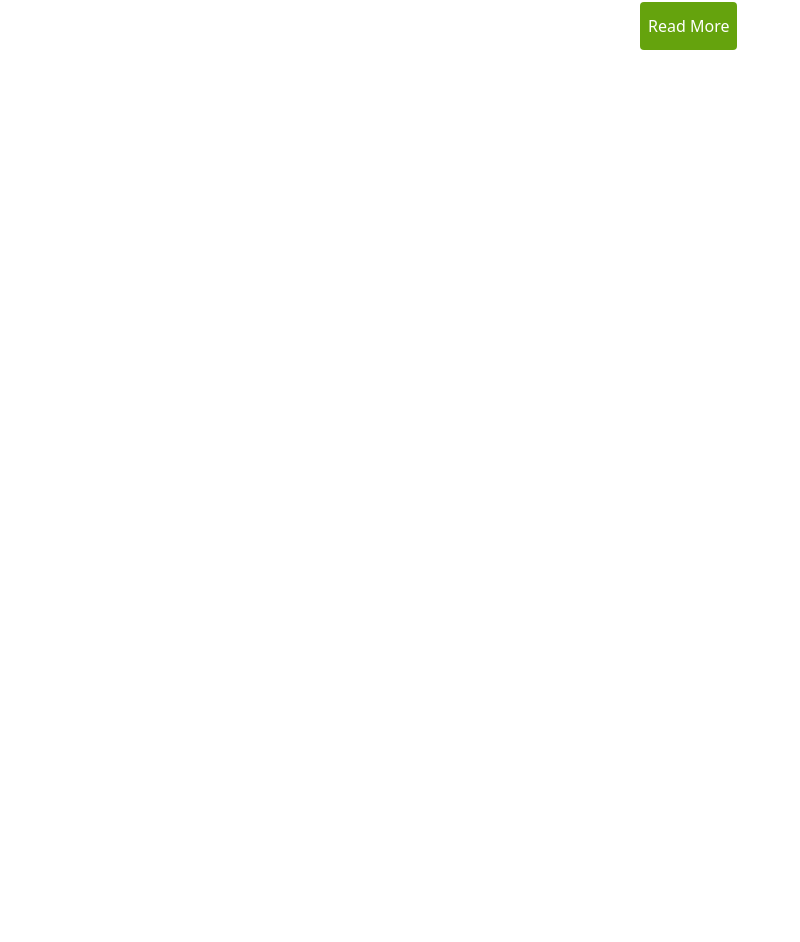
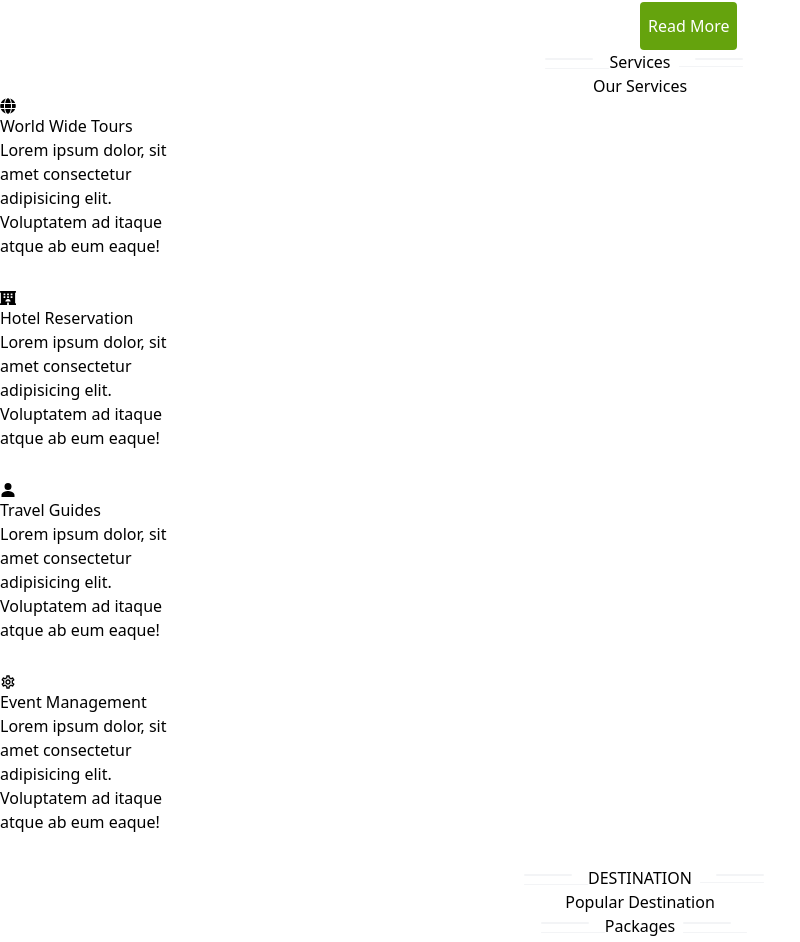
Before and after one commit to weepoka/travel_reactvite, a React (Vite) app: page / in a window 1280 px wide. Shown: the part 1152-2094 px from the top of the page, without its empty margins (0-800 px from the left). Before the commit the page ends 1202 px from the top, so only its background shows below. Built offline with nearby package versions, Linux system fonts and the light colour scheme.

Commit message:
Added Service and Package Page

```diff
--- a/package.json
+++ b/package.json
@@ -10,9 +10,13 @@
     "preview": "vite preview"
   },
   "dependencies": {
+    "localforage": "^1.10.0",
+    "match-sorter": "^6.3.1",
     "react": "^18.2.0",
     "react-dom": "^18.2.0",
-    "react-icons": "^4.12.0"
+    "react-icons": "^4.12.0",
+    "react-router-dom": "^6.21.0",
+    "sort-by": "^1.2.0"
   },
   "devDependencies": {
     "@types/react": "^18.2.43",
--- /dev/null
+++ b/src/components/OurServices.jsx
@@ -0,0 +1,68 @@
+import { FaGlobe, FaHotel } from "react-icons/fa";
+import { IoPersonSharp } from "react-icons/io5";
+import { MdOutlineSettings } from "react-icons/md";
+import Services from "./Services";
+
+const services = [
+  {
+    icon: <FaGlobe />,
+    title: "World Wide Tours",
+    desc: "Lorem ipsum dolor, sit amet consectetur adipisicing elit. Voluptatem ad itaque atque ab eum eaque!",
+  },
+  {
+    icon: <FaHotel />,
+    title: "Hotel Reservation",
+    desc: "Lorem ipsum dolor, sit amet consectetur adipisicing elit. Voluptatem ad itaque atque ab eum eaque!",
+  },
+  {
+    icon: <IoPersonSharp />,
+    title: "Travel Guides",
+    desc: "Lorem ipsum dolor, sit amet consectetur adipisicing elit. Voluptatem ad itaque atque ab eum eaque!",
+  },
+  {
+    icon: <MdOutlineSettings />,
+    title: "Event Management",
+    desc: "Lorem ipsum dolor, sit amet consectetur adipisicing elit. Voluptatem ad itaque atque ab eum eaque!",
+  },
+];
+
+const OurServices = () => {
+  return (
+    <div>
+      <div className="text-center">
+        <div className="flex justify-center">
+          <span className="mt-2 ml-2">
+            <p className="">
+              <hr className="w-12 h-0.5 bg-gray-100 border-0 rounded dark:bg-lime-600" />
+            </p>
+            <p className="mt-2">
+              <hr className="w-16 h-px bg-gray-100 border-0 rounded  dark:bg-lime-600" />
+            </p>
+          </span>
+          <p>Services</p>
+          <span className="mt-2 ml-2">
+            <p className="">
+              <hr className="w-12 h-0.5 bg-gray-100 border-0 rounded dark:bg-lime-600 float-right" />
+            </p>
+            <p className="mt-2">
+              <hr className="w-16 h-px bg-gray-100 border-0 rounded  dark:bg-lime-600" />
+            </p>
+          </span>
+        </div>
+        <h1>Our Services</h1>
+      </div>
+      {services.map((service, index) => {
+        return (
+          <Services
+            key={index}
+            icon={service.icon}
+            title={service.title}
+            desc={service.desc}
+          />
+        );
+      })}
+    </div>
+  );
+};
+
+export default OurServices;
--- /dev/null
+++ b/src/components/Packages.jsx
@@ -0,0 +1,80 @@
+import package1 from "/img/package-1.jpg";
+import package2 from "/img/package-2.jpg";
+import package3 from "/img/package-3.jpg";
+
+const OurPackages = [
+  {
+    img: package1,
+    place: "Thailand",
+    duration: "3 days",
+    person: "2 person",
+    price: "$149.00",
+    details:
+      "Lorem ipsum dolor sit amet consectetur adipisicing elit. Sit sapiente ut illo repellendus odio aut",
+  },
+  {
+    img: package2,
+    place: "Indonesia",
+    duration: "3 days",
+    person: "2 person",
+    price: "$139.00",
+    details:
+      "Lorem ipsum, dolor sit amet consectetur adipisicing elit. Quos repudiandae nesciunt pariatur dolorum eum quae.",
+  },
+  {
+    img: package3,
+    place: "Malaysia",
+    duration: "2 days",
+    person: "2 person",
+    price: "$135.99",
+    details:
+      "Lorem ipsum dolor sit, amet consectetur adipisicing elit. Alias repellendus, est autem eveniet dolores ratione.",
+  },
+];
+
+const Packages = () => {
+  return (
+    <div>
+      <div className="text-center">
+        <div className="flex justify-center">
+          <span className="mt-2 ml-2">
+            <p className="">
+              <hr className="w-12 h-0.5 bg-gray-100 border-0 rounded dark:bg-lime-600" />
+            </p>
+            <p className="mt-2">
+              <hr className="w-16 h-px bg-gray-100 border-0 rounded  dark:bg-lime-600" />
+            </p>
+          </span>
+          <p>Packages</p>
+          <span className="mt-2 ml-2">
+            <p className="">
+              <hr className="w-12 h-0.5 bg-gray-100 border-0 rounded dark:bg-lime-600 " />
+            </p>
+            <p className="mt-2">
+              <hr className="w-16 h-px bg-gray-100 border-0 rounded  dark:bg-lime-600 " />
+            </p>
+          </span>
+        </div>
+        <h1>Awesome Packages</h1>
+      </div>
+      <div>
+        {OurPackages.map((packages, i) => {
+          return (
+            <div key={i}>
+              <div>
+                <img src={packages.img} alt={packages.place} />
+                <p>{packages.place}</p>
+                <p>{packages.duration}</p>
+                <p>{packages.person}</p>
+                <p>{packages.price}</p>
+                <p>{packages.details}</p>
+              </div>
+            </div>
+          );
+        })}
+      </div>
+    </div>
+  );
+};
+
+export default Packages;
--- /dev/null
+++ b/src/components/PopularDestination.jsx
@@ -0,0 +1,33 @@
+const PopularDestination = () => {
+  return (
+    <div>
+      <div className="text-center">
+        <div className="flex justify-center">
+          <span className="mt-2 ml-2">
+            <p className="">
+              <hr className="w-12 h-0.5 bg-gray-100 border-0 rounded dark:bg-lime-600" />
+            </p>
+            <p className="mt-2">
+              <hr className="w-16 h-px bg-gray-100 border-0 rounded  dark:bg-lime-600" />
+            </p>
+          </span>
+          <p>DESTINATION</p>
+          <span className="mt-2 ml-2">
+            <p className="">
+              <hr className="w-12 h-0.5 bg-gray-100 border-0 rounded dark:bg-lime-600 float-right" />
+            </p>
+            <p className="mt-2">
+              <hr className="w-16 h-px bg-gray-100 border-0 rounded  dark:bg-lime-600" />
+            </p>
+          </span>
+        </div>
+        <h1>Popular Destination</h1>
+          </div>
+          <div>
+
+          </div>
+    </div>
+  );
+};
+
+export default PopularDestination;
--- a/src/components/Services.jsx
+++ b/src/components/Services.jsx
@@ -1,23 +1,15 @@
-// import { MdHorizontalRule } from "react-icons/md";
+const Services = ({ icon, title, desc }) => {
+  return (
+    <div className="grid grid-cols-4">
+      <div className="flex">
+        <div className="w-48 h-48 bg-white">
+          <p>{icon}</p>
+          <p>{title}</p>
+          <p>{desc}</p>
+        </div>
+      </div>
+    </div>
+  );
+};
 
-// const Services = () => {
-//   return (
-//     <div>
-//       <div>
-//         <div>
-//           <p>
-//             <MdHorizontalRule />
-//             <MdHorizontalRule />
-//           </p>
-//           <p>Services</p>
-//           <p>
-//             <MdHorizontalRule />
-//             <MdHorizontalRule />
-//           </p>
-//         </div>
-//       </div>
-//     </div>
-//   );
-// };
-
-// export default Services;
+export default Services;
--- a/src/pages/Home.jsx
+++ b/src/pages/Home.jsx
@@ -1,6 +1,9 @@
 import AboutUs from "../components/AboutUs";
 import Hero from "../components/Hero";
 import Navbar from "../components/Navbar";
+import OurServices from "../components/OurServices";
+import Packages from "../components/Packages";
+import PopularDestination from "../components/PopularDestination";
 import Topbar from "../components/Topbar";
 
 const Home = () => {
@@ -10,6 +13,9 @@ const Home = () => {
       <Navbar />
       <Hero />
       <AboutUs />
+      <OurServices />
+      <PopularDestination />
+      <Packages />
     </div>
   );
 };
```
Also changed, not shown: .eslintrc.cjs, 1 other file (tests, documents, lock files or other folders).
